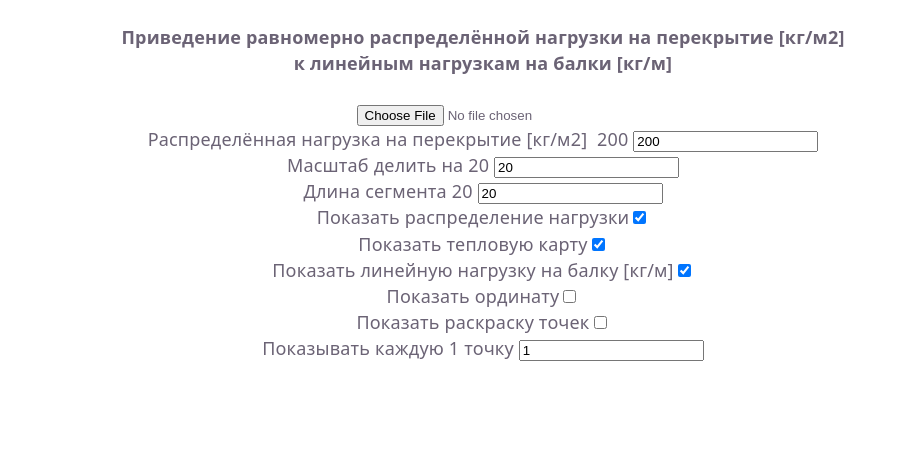
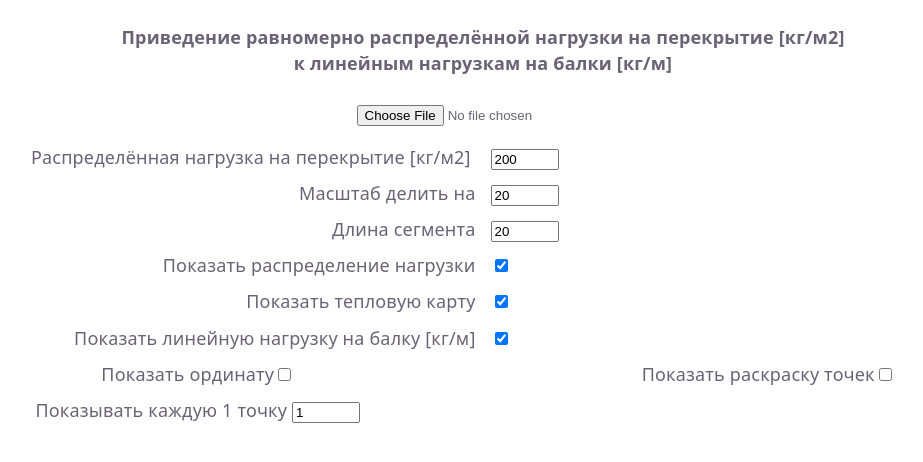
Before and after one commit to losslessring/load_calculation, a React (Vite) app: page / in a window 1280 px wide. Shown: the top 462 px of the page, without its empty margins (157-1080 px from the left). Built offline with nearby package versions, Linux system fonts and the light colour scheme.

Commit message:
Changing the layout

```diff
--- a/src/App.tsx
+++ b/src/App.tsx
@@ -95,11 +95,14 @@ function App() {
             <div>
                 <input type="file" onChange={handleFileChange} />
             </div>
-            <div>
+            <dl className="controls">
+                <dt>
                     <label htmlFor="disturbel_load">
-                    Распределённая нагрузка на перекрытие [кг/м2]&nbsp;{' '}
-                    {distributedLoad} {}
+                        Распределённая нагрузка на перекрытие [кг/м2]&nbsp;
+                        {'   '}
                     </label>
+                </dt>
+                <dd>
                     <input
                         type="number"
                         id="disturbel_load"
@@ -120,11 +123,11 @@ function App() {
                             setDistributedLoad(Number(e.target.value))
                         }}
                     />
-            </div>
-            <div>
-                <label htmlFor="scale">
-                    Масштаб делить на {scaleFactor} {}
-                </label>
+                </dd>
+                <dt>
+                    <label htmlFor="scale">Масштаб делить на {}</label>
+                </dt>
+                <dd>
                     <input
                         type="number"
                         id="scale"
@@ -145,11 +148,12 @@ function App() {
                             setScaleFactor(Number(e.target.value))
                         }}
                     />
-            </div>
-            <div>
-                <label htmlFor="segment_length">
-                    Длина сегмента {segmentLength} {}
-                </label>
+                </dd>
+
+                <dt>
+                    <label htmlFor="segment_length">Длина сегмента {}</label>
+                </dt>
+                <dd>
                     <input
                         type="number"
                         id="segment_length"
@@ -169,47 +173,54 @@ function App() {
                             setSegmentLength(Number(e.target.value))
                         }}
                     />
-            </div>
-            <div>
-                <label>
+                </dd>
+                <dt>
+                    <label htmlFor="load_distribution_checkbox">
                         Показать распределение нагрузки
+                    </label>
+                </dt>
+                <dd>
                     <input
                         type="checkbox"
-                        name="load_distribution_checkbox"
+                        id="load_distribution_checkbox"
                         checked={showLoadDistribution}
                         onChange={(e) => {
                             setShowLoadDistribution(e.target.checked)
                         }}
                     />
+                </dd>
+                <dt>
+                    <label htmlFor="heatmap_checkbox">
+                        Показать тепловую карту
                     </label>
-            </div>
-            <div>
-                <label>
-                    Показать тепловую карту
+                </dt>
+                <dd>
                     <input
                         type="checkbox"
-                        name="heatmap_checkbox"
+                        id="heatmap_checkbox"
                         checked={showHeatmap}
                         onChange={(e) => {
                             setShowHeatmap(e.target.checked)
                         }}
                     />
+                </dd>
+
+                <dt>
+                    <label htmlFor="linear_load_checkbox">
+                        Показать линейную нагрузку на балку [кг/м]
                     </label>
-            </div>
-
-            <div>
-                <label>
-                    Показать линейную нагрузку на балку [кг/м]
+                </dt>
+                <dd>
                     <input
                         type="checkbox"
-                        name="linear_load_checkbox"
+                        id="linear_load_checkbox"
                         checked={showLinearLoad}
                         onChange={(e) => {
                             setShowLinearLoad(e.target.checked)
                         }}
                     />
-                </label>
-            </div>
+                </dd>
+
                 <div>
                     <label>
                         Показать ординату
@@ -261,6 +272,7 @@ function App() {
                         }}
                     />
                 </div>
+            </dl>
 
             <div>
                 {/* <Canvas lines={linesTest} polygons={polygonsTest} /> */}
--- a/src/index.css
+++ b/src/index.css
@@ -109,6 +109,38 @@ code {
   background: var(--code-bg);
 }
 
+input[type="file"] {
+  margin-bottom: 1rem;
+}
+
+input[type="number"] {
+  width: 60px;
+  text-align: left;
+}
+
+.controls {
+  display: grid;
+  grid-template-columns: 1fr 1fr;   /* label | input */
+  gap: 10px 15px;                     /* row-gap | column-gap */
+  align-items: center;
+  margin: 0;
+}
+
+.controls dt {
+  text-align: right;
+}
+
+.controls dd {
+  margin: 0;
+  text-align: start;
+}
+
+.controls input {
+  /* width: 100%; */
+  /* max-width: 300px; */
+  /* box-sizing: border-box; */
+
+}
 
 
 .drawing-canvas {
```
Lines whose indentation alone changed are shown as unchanged.
